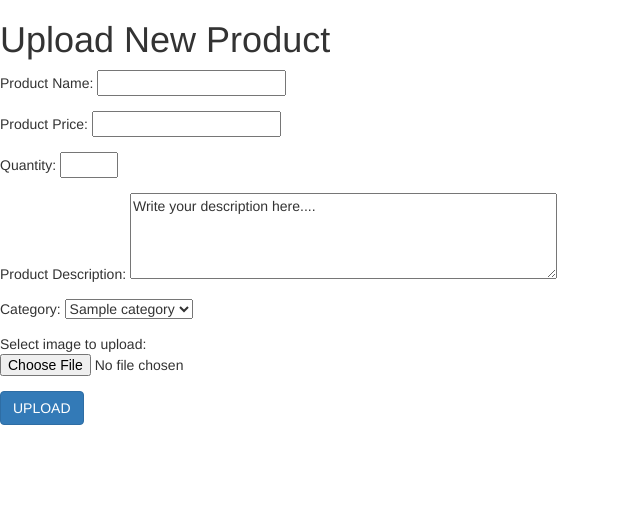
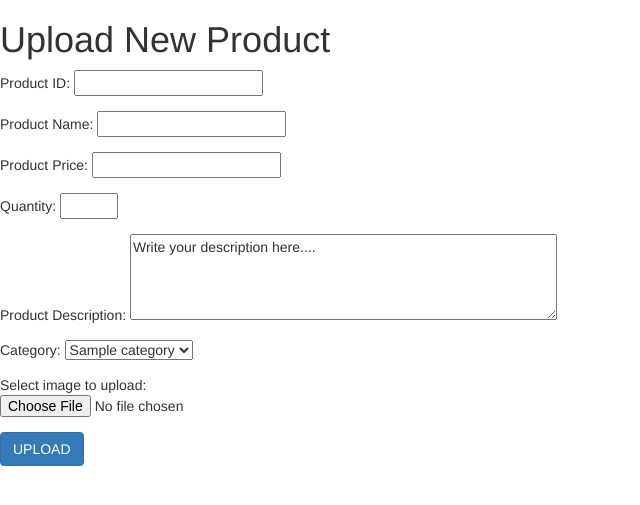
Before and after one commit to yujade01/FYP-PROJECT, a PHP site: page /uploadform.php in a window 1280 px wide. Shown: the top 505 px of the page, without its empty margins (0-640 px from the left). Run offline with PHP 8.4, Linux system fonts and the light colour scheme; tables that the repository leaves empty or names only in its code hold one stand-in row (values such as "Sample post").

Commit message:
add input for product id

```diff
--- a/uploadform.php
+++ b/uploadform.php
@@ -7,6 +7,10 @@
     <div class="wrapper">
         <h1>Upload New Product</h1>
             <form action="uploadsystem.php" method="post" enctype="multipart/form-data">
+                <div class="form-group">
+                    Product ID:
+                    <input type="text" name="prod_name" maxlength="5">
+                </div>
 
                 <div class="form-group">
                     Product Name:
```
